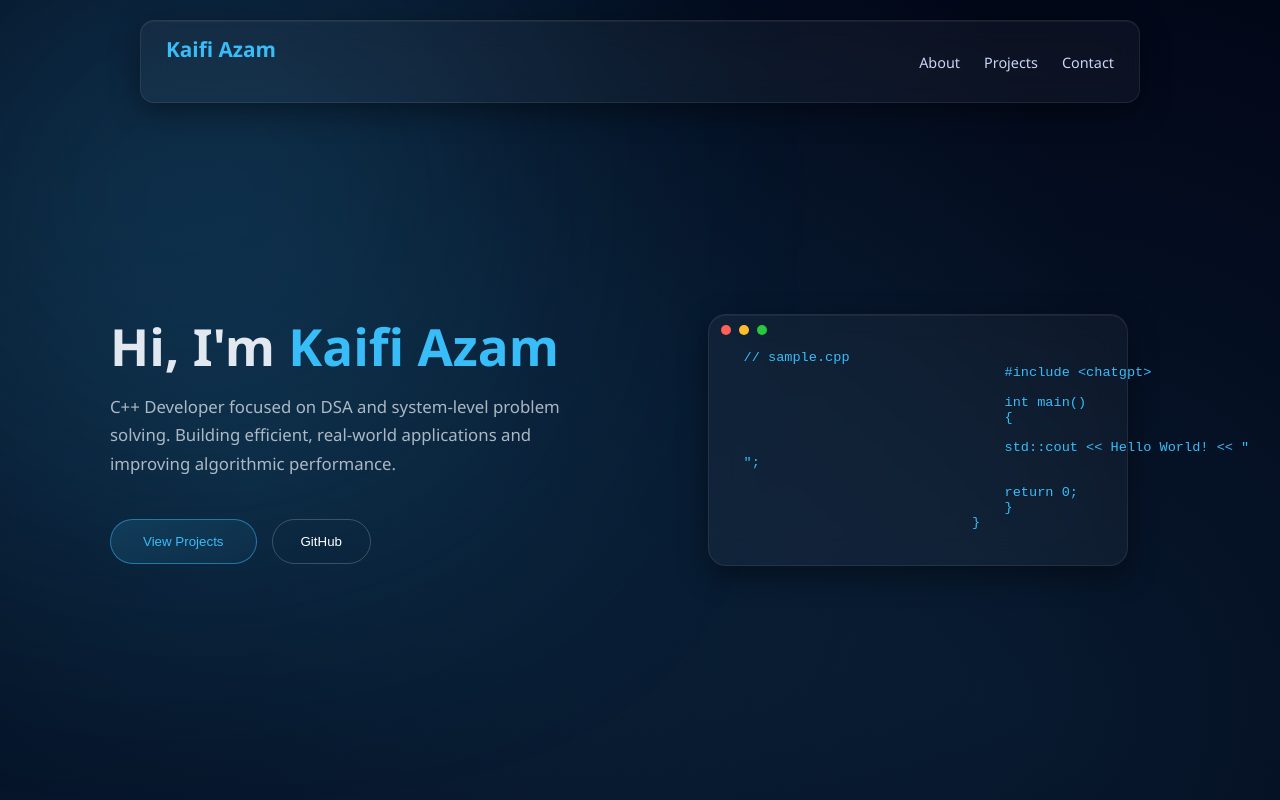
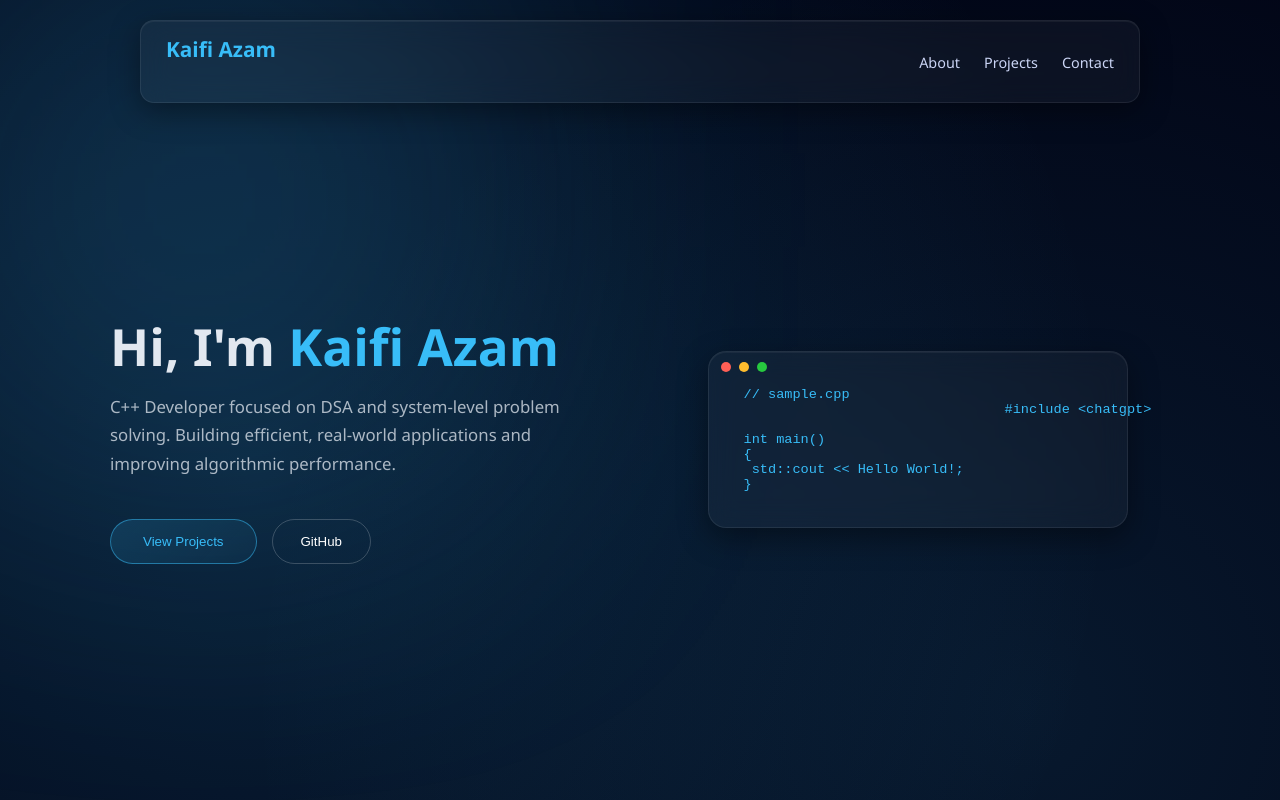
Before and after one commit to itisbot21/portfolio, a React (Vite) app: page / in a window 1280 px wide. Shown: the top 800 px of the page. Built offline with nearby package versions, Linux system fonts and the light colour scheme.

Commit message:
ahh man i am dumb more fixes

```diff
--- a/src/components/Hero.jsx
+++ b/src/components/Hero.jsx
@@ -27,14 +27,10 @@ export default function Hero() {
                             {`// sample.cpp
                                 #include <chatgpt>
 
-                                int main()
-                                {
-
-                                std::cout << Hello World! << "\n";
-
-                                return 0;
-                                }
-                            }`}
+int main()
+{
+ std::cout << Hello World!;
+}`}
                         </pre>
                     </div>
                 </div>
```
